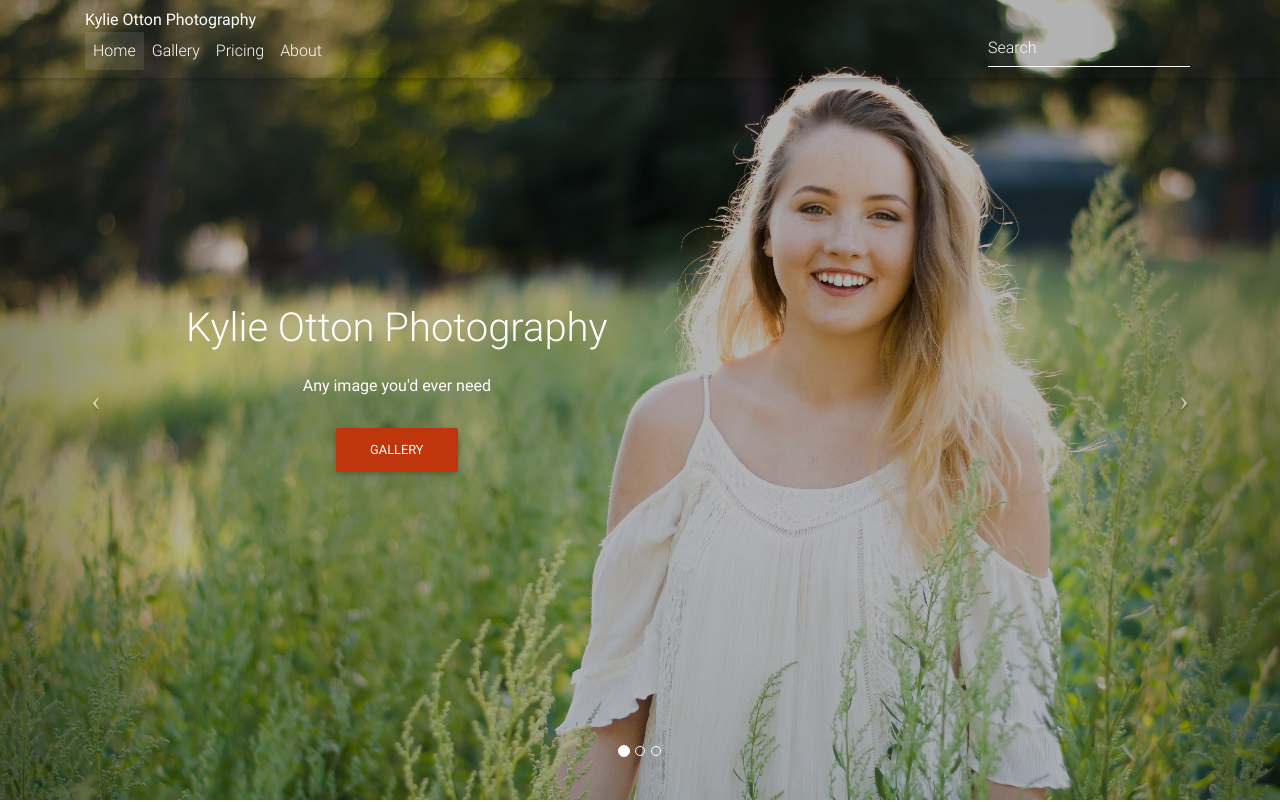
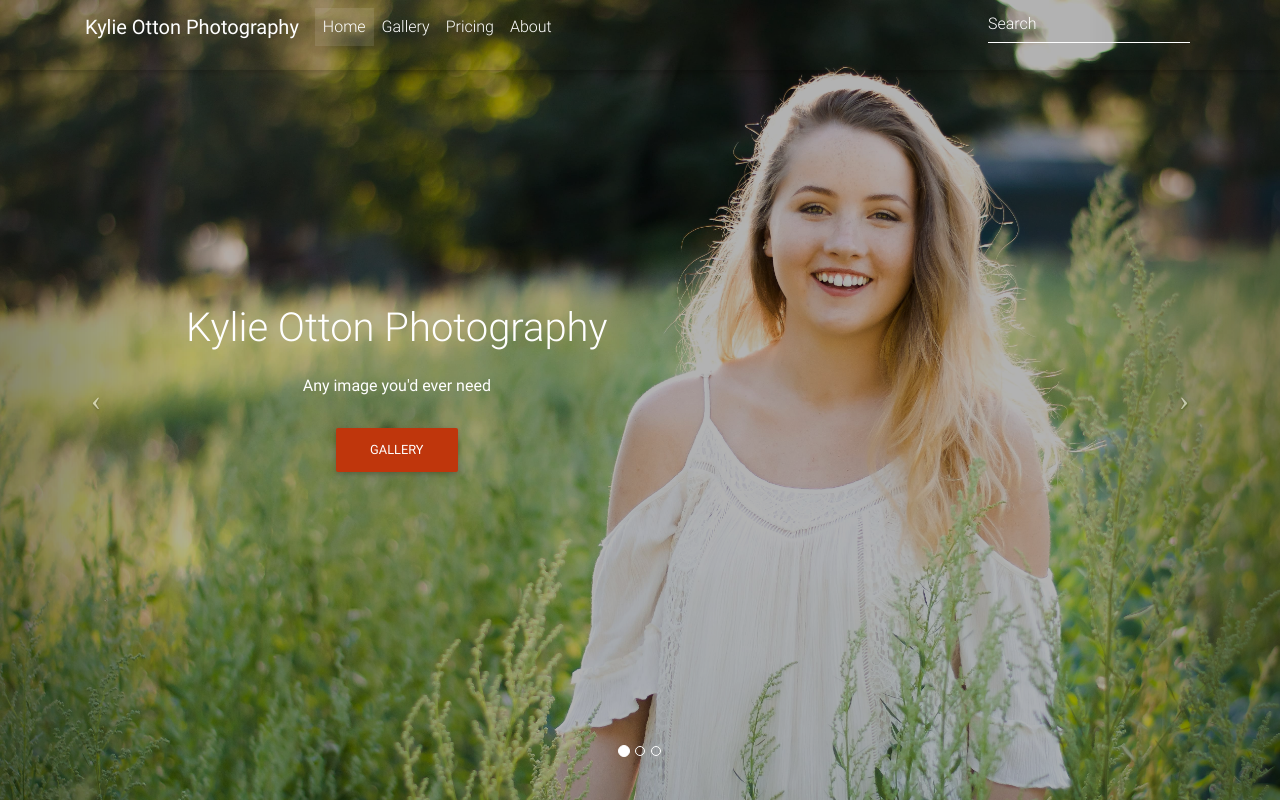
Before and after one commit to PatrickDesign/kylie, a plain HTML site: page index.html in a window 1280 px wide. Shown: the top 802 px of the page. Drawn offline with Linux system fonts and the light colour scheme.

Commit message:
Update index.html

```diff
--- a/index.html
+++ b/index.html
@@ -39,7 +39,7 @@
         <!--Collapse content-->
         <div class="collapse navbar-toggleable-xs" id="collapseEx">
             <!--Navbar Brand-->
-            <a class="nav-link" href="#" href="#">Kylie Otton Photography</a>
+           <p class="navbar-brand">Kylie Otton Photography</p>
             <!--Links-->
             <ul class="nav navbar-nav">
                 <li class="nav-item active">
```
